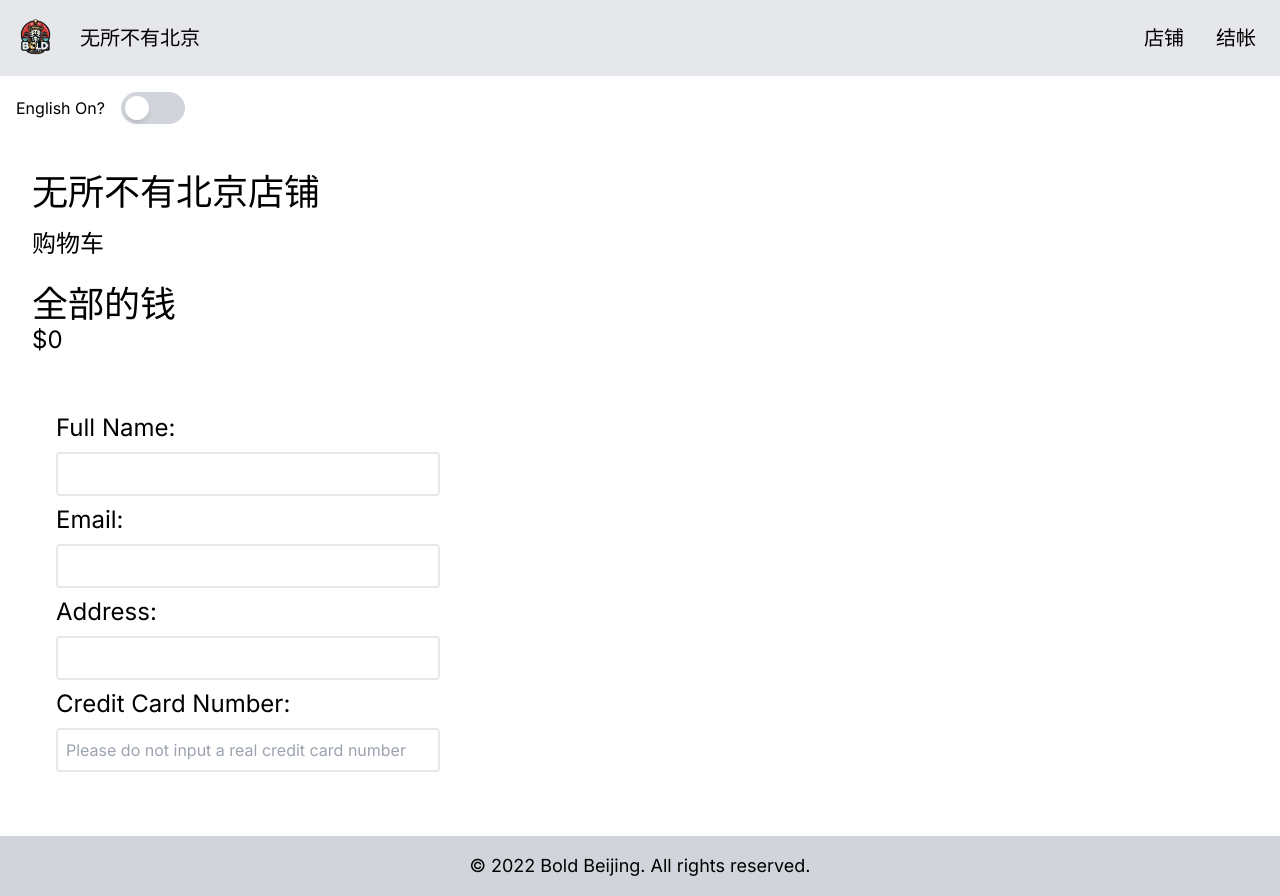
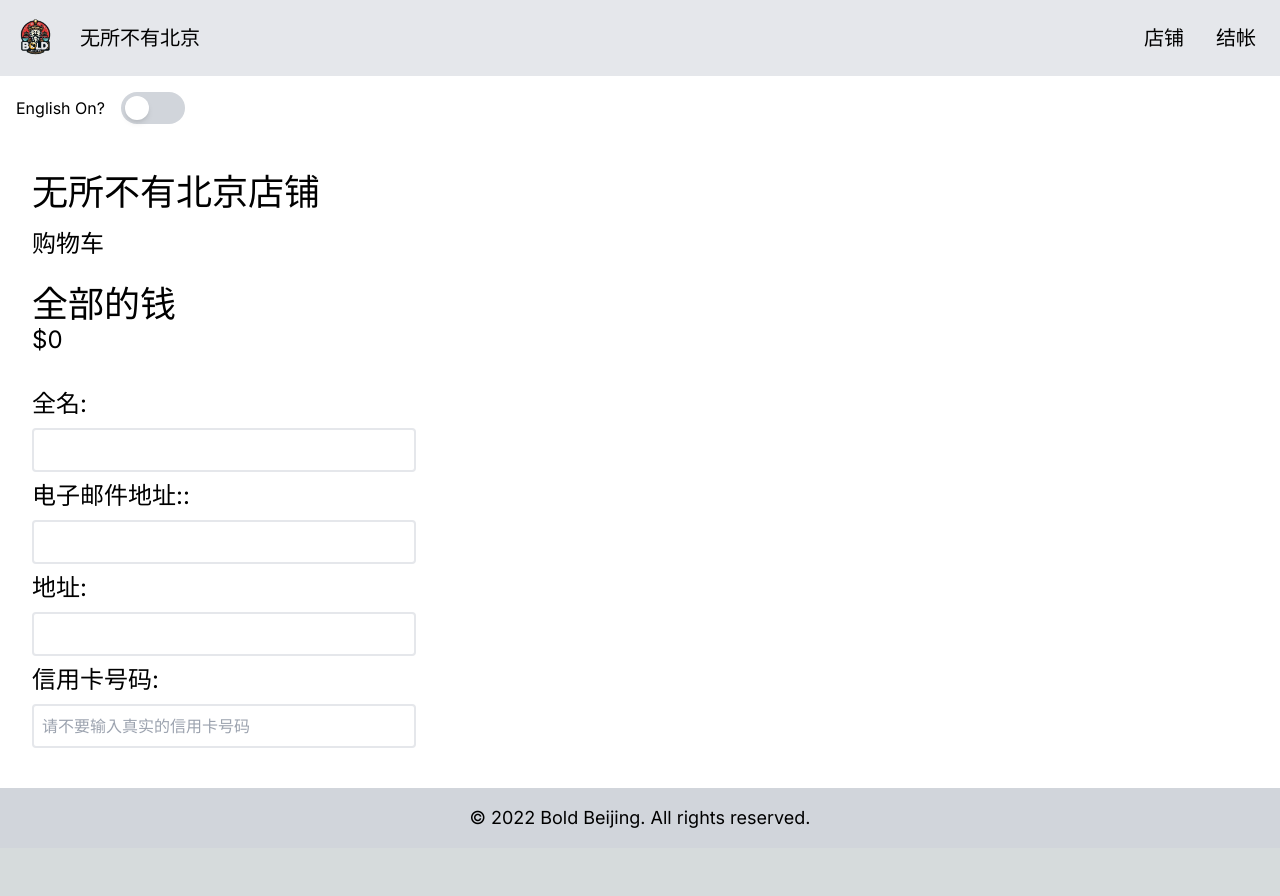
Before and after one commit to Pineappletwo1/Chinese-Shop, a Next.js app in the folder chinese-shop/: page /checkout in a window 1280 px wide. After the commit the page ends 848 px from the top, so only its background shows below. Built offline with nearby package versions, Linux system fonts and the light colour scheme.

Commit message:
chinese for paryment form

```diff
--- a/chinese-shop/src/app/checkout/page.tsx
+++ b/chinese-shop/src/app/checkout/page.tsx
@@ -96,17 +96,23 @@ export default function Checkout() {
         <h2 className="text-2xl mb-8">
           ${cart.reduce((acc, p) => acc + p.price, 0) / 100}
         </h2>
-        <form className="p-6">
-          <h1 className="text-2xl">Full Name:</h1>
+        <form>
+          <h1 className="text-2xl">{isOn ? "Full Name:" : "全名:"}</h1>
           <input className="w-96 border-gray-200 rounded border-2 my-2 p-2" />
-          <h1 className="text-2xl">Email:</h1>
+          <h1 className="text-2xl">{isOn ? "Email" : "电子邮件地址:"}:</h1>
           <input className="w-96 border-gray-200 rounded border-2 my-2  p-2" />
-          <h1 className="text-2xl">Address:</h1>
+          <h1 className="text-2xl">{isOn ? "Address:" : "地址:"}</h1>
           <input className="w-96 border-gray-200 rounded border-2 my-2  p-2" />
-          <h1 className="text-2xl">Credit Card Number:</h1>
+          <h1 className="text-2xl">
+            {isOn ? "Credit Card Number:" : "信用卡号码:"}
+          </h1>
           <input
             className="w-96 border-gray-200 rounded border-2 my-2  p-2"
-            placeholder="Please do not input a real credit card number"
+            placeholder={
+              isOn
+                ? "Please do not input a real credit card number"
+                : "请不要输入真实的信用卡号码"
+            }
           />
         </form>
       </div>
```
